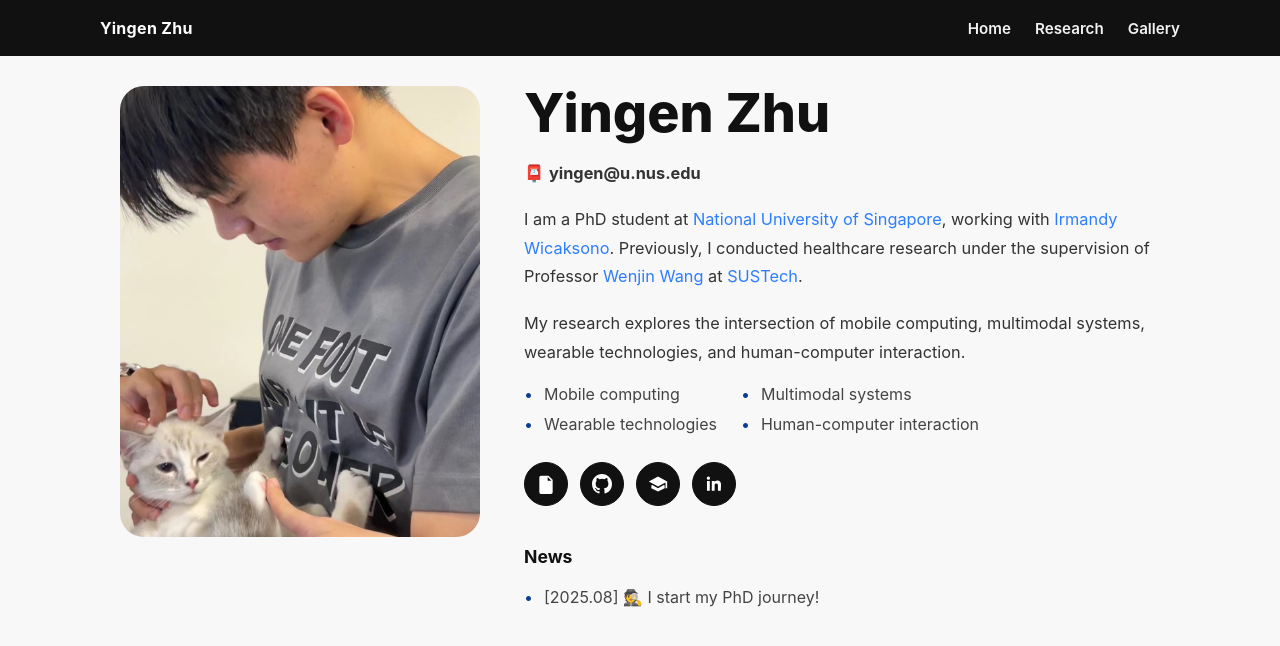
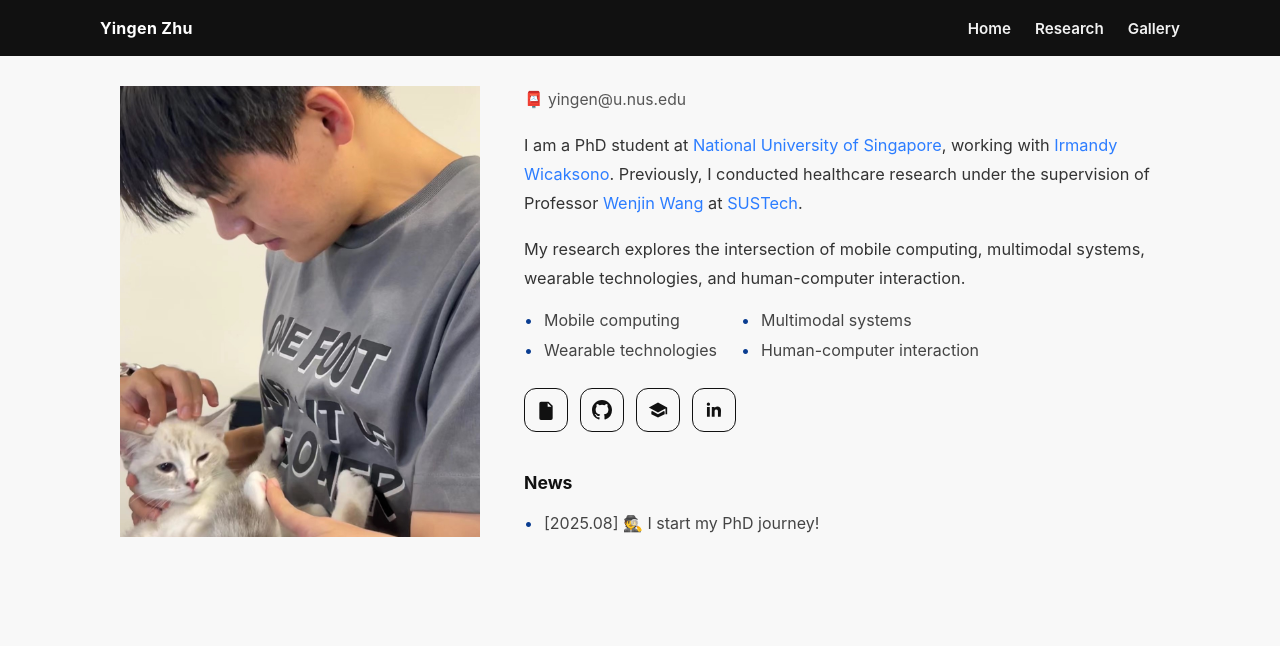
Before and after one commit to yingen-zhu/yingen-zhu.github.io, a Jekyll site: the page built from index.md, in a window 1280 px wide. Shown: the top 646 px of the page. Built offline with Jekyll 4.4.1, drawn with Linux system fonts in a browser that asks for light colours; part of the change alters nothing that is shown.

Commit message:
Add files via upload

```diff
--- a/index.md
+++ b/index.md
@@ -59,15 +59,17 @@ title: Home
   .profile-photo img {
     width: 100%;
     height: auto;
-    border-radius: 24px;
+    border-radius: 0;
     box-shadow: none;
     display: block;
   }
-  .profile-copy h1 {
-    font-size: clamp(2.8rem, 4.2vw, 3.6rem);
-    line-height: 1.02;
+  .profile-copy .email-line {
     margin: 0 0 18px;
-    font-weight: 800;
+    color: #555;
+    font-size: 0.98rem;
+    display: inline-flex;
+    align-items: center;
+    gap: 8px;
   }
   .profile-copy p,
   .news-section p,
@@ -75,12 +77,12 @@ title: Home
     color: #333;
     line-height: 1.75;
   }
-  .profile-copy a {
+  main a {
     color: #2c7dff;
     text-decoration: none;
   }
-  .profile-copy a:hover,
-  .profile-copy a:focus {
+  main a:hover,
+  main a:focus {
     text-decoration: underline;
   }
   .profile-copy ul {
@@ -132,17 +134,23 @@ title: Home
   .social-links a {
     width: 44px;
     height: 44px;
-    border-radius: 50%;
-    background: #111;
+    border-radius: 12px;
+    background: transparent;
+    border: 1px solid #111;
     display: inline-flex;
     align-items: center;
     justify-content: center;
-    color: #fff;
-    transition: transform 0.2s ease, background 0.2s ease;
+    color: #111;
+    transition: transform 0.2s ease, color 0.2s ease, border-color 0.2s ease;
+  }
+  .social-links a svg {
+    width: 20px;
+    height: 20px;
   }
   .social-links a:hover {
     transform: translateY(-2px);
-    background: #0a3d91;
+    color: #0a3d91;
+    border-color: #0a3d91;
   }
   .news-section {
     background: transparent;
@@ -178,9 +186,6 @@ title: Home
     .site-nav {
       gap: 16px;
     }
-    .profile-copy h1 {
-      font-size: clamp(2.4rem, 9vw, 3.2rem);
-    }
   }
 </style>
 
@@ -190,8 +195,7 @@ title: Home
   </div>
 
   <div class="profile-copy">
-    <h1>Yingen Zhu</h1>
-    <p>📮 <strong>yingen@u.nus.edu</strong></p>
+    <p class="email-line">📮 yingen@u.nus.edu</p>
     <p>I am a PhD student at <a href="https://www.nus.edu.sg/" target="_blank" rel="noopener">National University of Singapore</a>, working with <a href="https://www.irmandyw.com/" target="_blank" rel="noopener">Irmandy Wicaksono</a>. Previously, I conducted healthcare research under the supervision of Professor <a href="https://sites.google.com/site/rppgwenjin/" target="_blank" rel="noopener">Wenjin Wang</a> at <a href="https://www.sustech.edu.cn/en/" target="_blank" rel="noopener">SUSTech</a>.</p>
     <p>My research explores the intersection of mobile computing, multimodal systems, wearable technologies, and human-computer interaction.</p>
 
```
